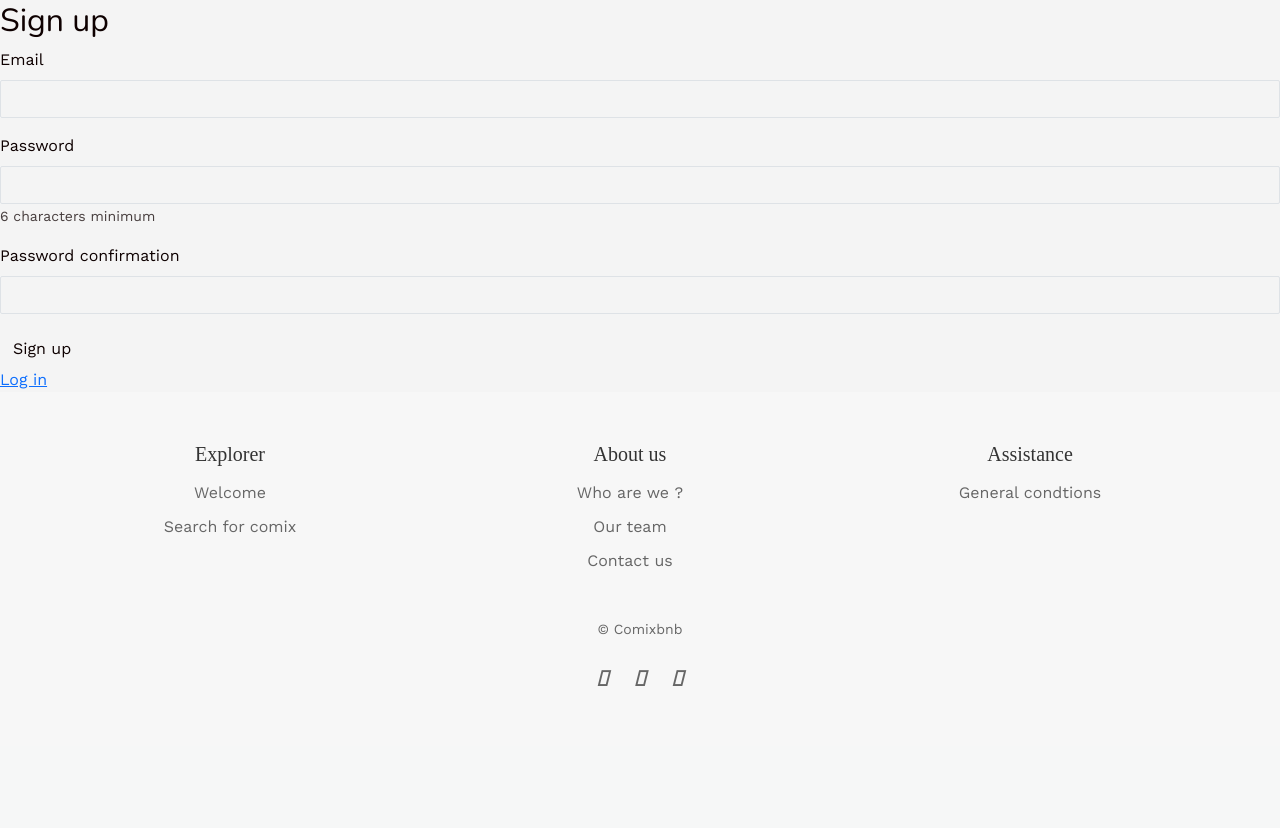
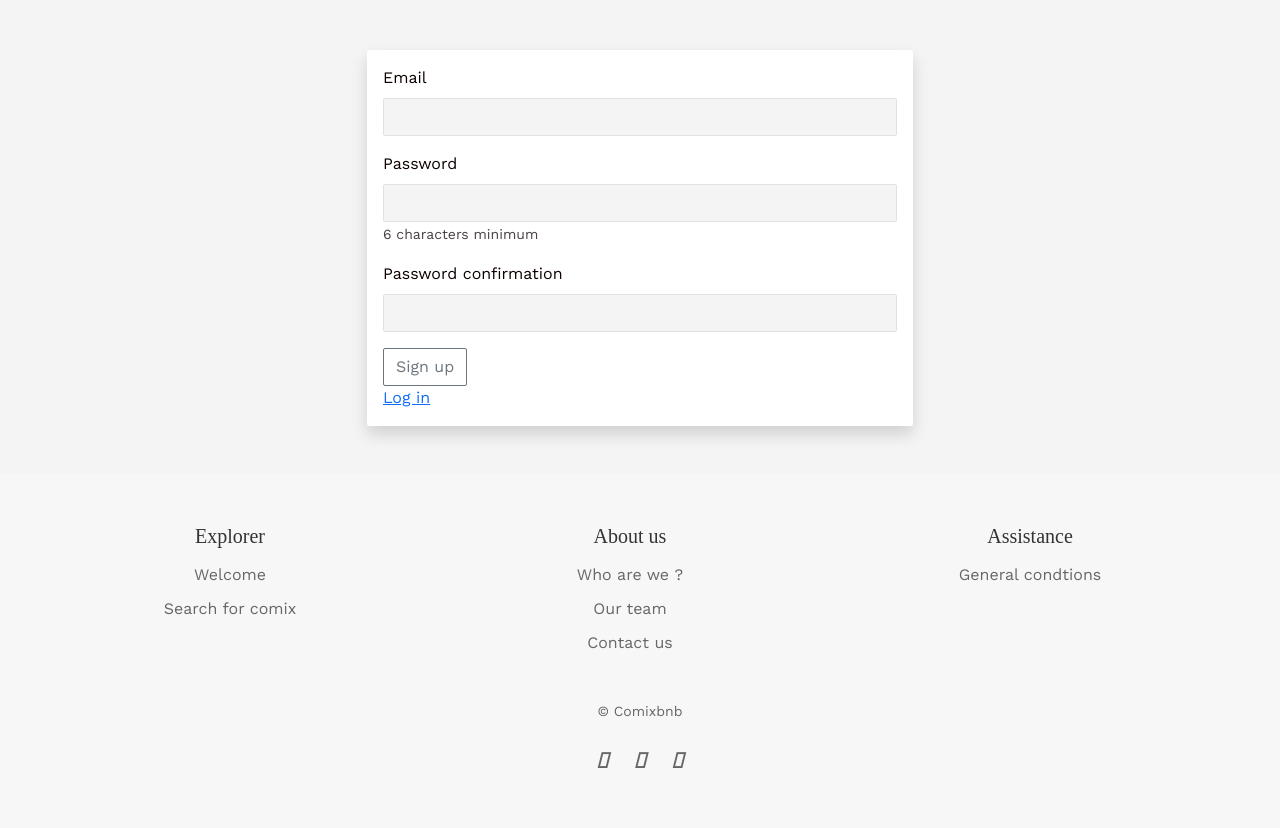
Before and after one commit to robinbruno/comixbnb, a Rails app: page /users/sign_up in a window 1280 px wide. Shown: the part 138-966 px from the top of the page. Before the commit the page ends 824 px from the top, so only its background shows below. Run offline with Rails 7, Linux system fonts and the light colour scheme; style sheets or scripts are compiled from the project's sources; some libraries are stand-ins or nearby versions; grey boxes are pictures that could not be loaded.

Commit message:
buttonsignupandformincase

```diff
--- a/app/views/devise/registrations/new.html.erb
+++ b/app/views/devise/registrations/new.html.erb
@@ -1,5 +1,7 @@
-<h2>Sign up</h2>
-
+<div class="container py-5">
+  <div class="row">
+    <div class="col-12 col-md-6 offset-lg-3">
+      <div class="bg-white rounded p-3 shadow">
           <%= simple_form_for(resource, as: resource_name, url: registration_path(resource_name)) do |f| %>
             <%= f.error_notification %>
 
@@ -18,8 +20,12 @@
             </div>
 
             <div class="form-actions">
-    <%= f.button :submit, "Sign up" %>
+              <%= f.button :submit, "Sign up", class: "btn btn-outline-secondary flex-item" %>
             </div>
           <% end %>
 
           <%= render "devise/shared/links" %>
+      </div>
+    </div>
+  </div>
+</div>
--- a/db/seeds.rb
+++ b/db/seeds.rb
@@ -1,7 +1,4 @@
 require 'faker'
-
-puts "db Comic is dead"
-Comic.destroy_all
 
 puts "db Booking is dead"
 Booking.destroy_all
```
Also changed, not shown: app/views/devise/passwords/new.html.erb (+9 -1 lines), app/views/devise/sessions/new.html.erb (+9 -3 lines). Lines whose indentation alone changed are shown as unchanged.
